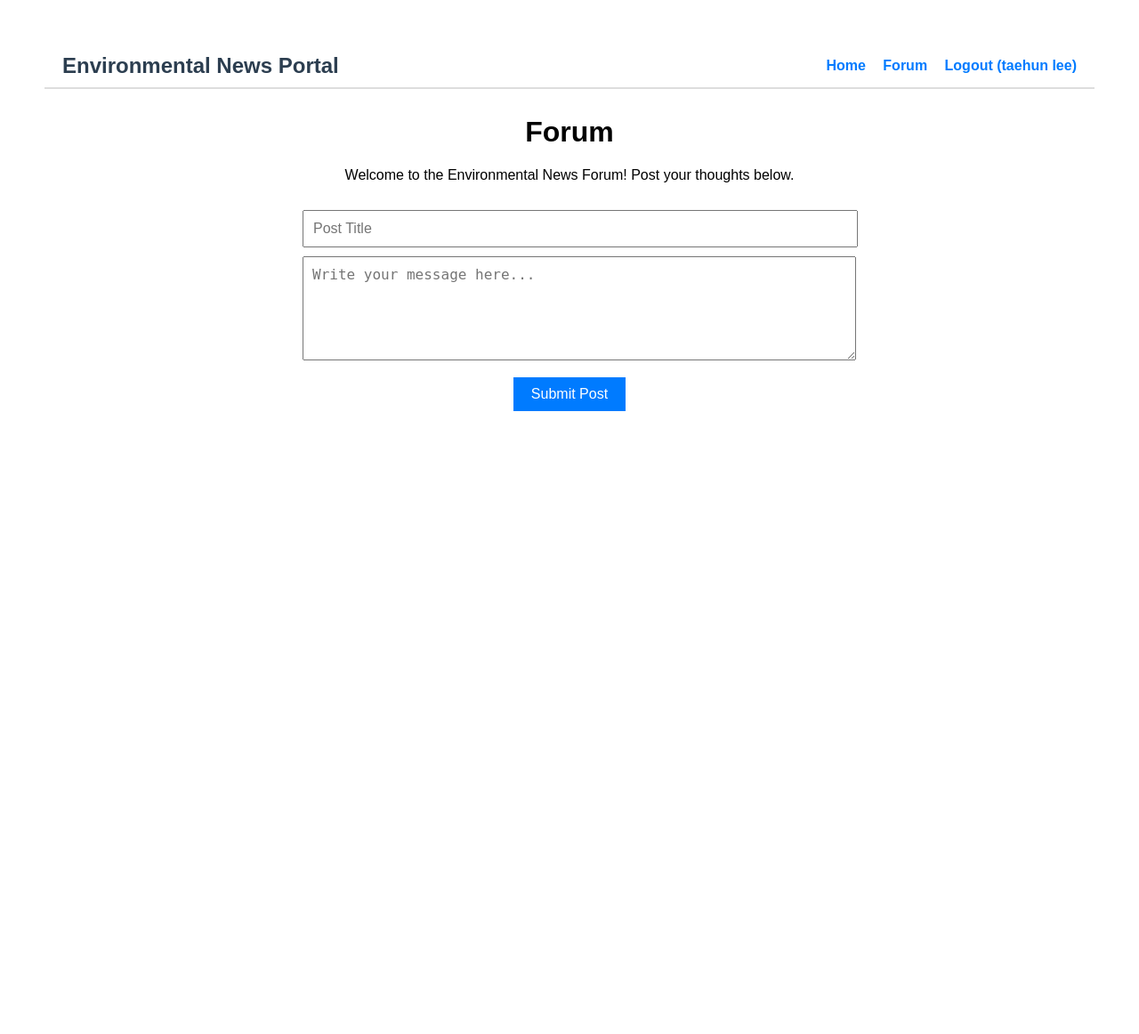
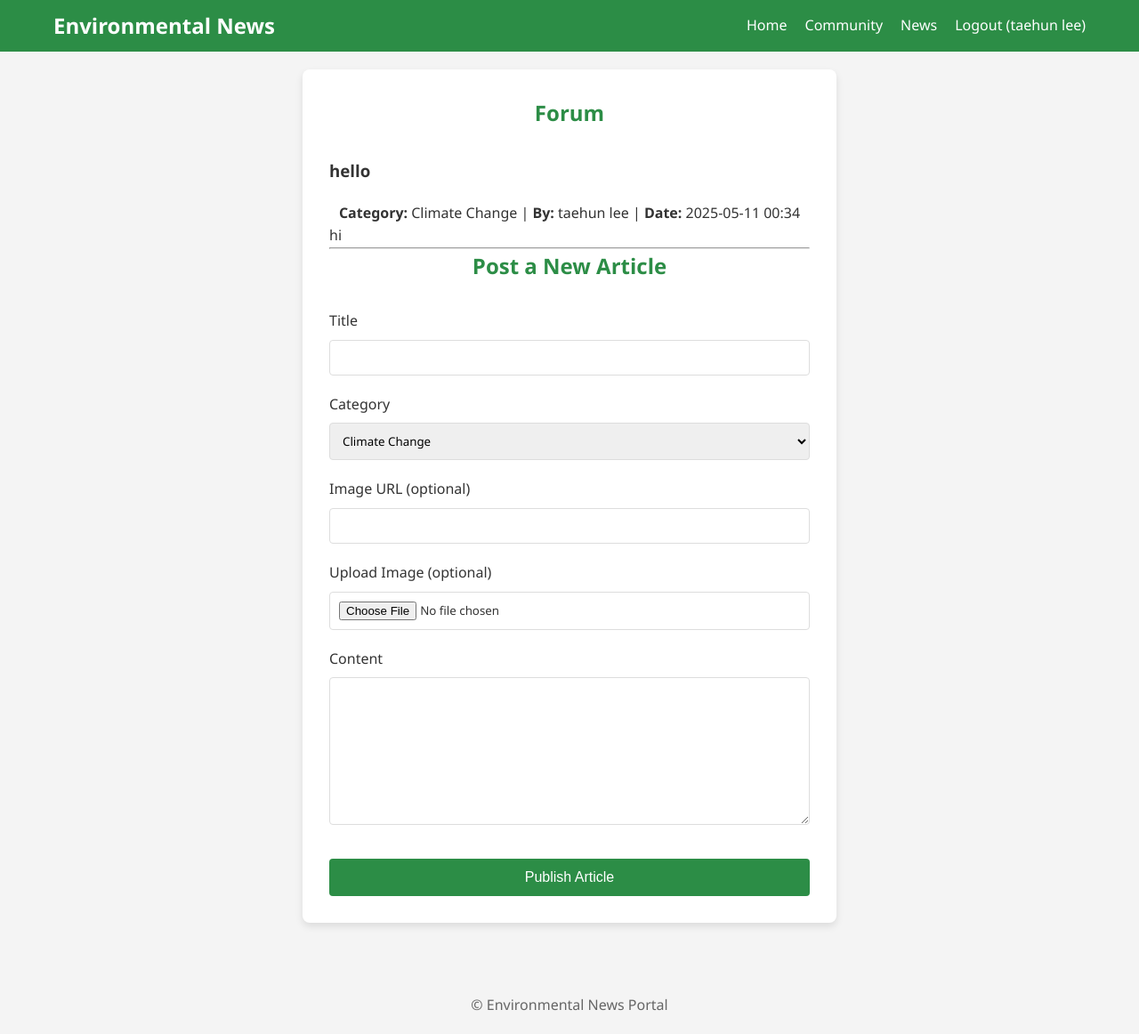
Before and after one commit to TaehunLeee5/env-news-portal, a Flask app: page /forum in a window 1280 px wide. Shown: the whole page at 89% size. Before the commit the page ends 462 px from the top, so only its background shows below. Run offline with Flask 3, Linux system fonts and the light colour scheme; a user stored in the database is signed in; data comes from the database, SQL or seed files in the repository; both versions use the stored data as it was after the commit.

Commit message:
updating with database for sign up and sign in&forum page

```diff
--- a/app.py
+++ b/app.py
@@ -4,9 +4,15 @@ from flask import Flask, render_template, request, redirect, url_for, flash, ses
 import requests #used for external API calls; this is different from flask.request
 import weather_service
 import events_service
+import database
+import os
+from werkzeug.utils import secure_filename
 
 app = Flask(__name__)
 app.secret_key = 'your_secret_key_here'  # Change this in production!
+
+# Initialize the database
+database.init_db()
 
 # Dummy user data (you can replace with a real database)
 dummy_user = {
@@ -14,6 +20,13 @@ dummy_user = {
     'password': 'password123',
     'name': 'John Doe'
 }
+
+UPLOAD_FOLDER = os.path.join('static', 'uploads')
+ALLOWED_EXTENSIONS = {'png', 'jpg', 'jpeg', 'gif'}
+app.config['UPLOAD_FOLDER'] = UPLOAD_FOLDER
+
+def allowed_file(filename):
+    return '.' in filename and filename.rsplit('.', 1)[1].lower() in ALLOWED_EXTENSIONS
 
 @app.context_processor
 def inject_now():
@@ -26,7 +39,28 @@ def home():
 
 @app.route('/forum', methods=['GET', 'POST'])
 def forum():
-    return render_template('forum.html')
+    from database import add_forum_post, get_all_forum_posts
+    posts = get_all_forum_posts()
+    if request.method == 'POST':
+        if 'user_id' not in session:
+            flash("You must be logged in to post a message.", "flash-error")
+            return redirect(url_for('login'))
+        title = request.form.get('title')
+        category = request.form.get('category')
+        image_url = request.form.get('image_url')
+        content = request.form.get('content')
+        uploaded_image = None
+        if 'uploaded_image' in request.files:
+            file = request.files['uploaded_image']
+            if file and allowed_file(file.filename):
+                filename = secure_filename(file.filename)
+                os.makedirs(app.config['UPLOAD_FOLDER'], exist_ok=True)
+                file.save(os.path.join(app.config['UPLOAD_FOLDER'], filename))
+                uploaded_image = filename
+        add_forum_post(session['user_id'], session['user_name'], title, category, image_url, uploaded_image, content)
+        flash("Your post has been submitted!", "flash-success")
+        return redirect(url_for('forum'))
+    return render_template('forum.html', posts=posts)
 
 @app.route('/signup', methods=['GET', 'POST'])
 def signup():
@@ -40,9 +74,13 @@ def signup():
             flash("Passwords do not match. Please try again.", "flash-error")
             return render_template('signup.html')
 
-        # Here, you'd typically save the user to a database
-        flash("Sign up successful! Please log in.", "flash-success")
-        return redirect(url_for('login'))
+        # Create new user in database
+        if database.create_user(name, email, password):
+            flash("Sign up successful! Please log in.", "flash-success")
+            return redirect(url_for('login'))
+        else:
+            flash("Email already exists. Please use a different email.", "flash-error")
+            return render_template('signup.html')
 
     return render_template('signup.html')
 
@@ -52,9 +90,10 @@ def login():
         email = request.form.get('email')
         password = request.form.get('password')
 
-        if email == dummy_user['email'] and password == dummy_user['password']:
-            session['user_id'] = email
-            session['user_name'] = dummy_user['name']
+        user = database.verify_user(email, password)
+        if user:
+            session['user_id'] = user['id']
+            session['user_name'] = user['name']
             flash("Logged in successfully!", "flash-success")
             return redirect(url_for('home'))
         else:
@@ -101,21 +140,3 @@ def events():
 
 if __name__ == '__main__':
     app.run(debug=True)
-
-@app.route('/forum', methods=['GET', 'POST'])
-def forum():
-    if request.method == 'POST':
-        if 'user_id' not in session:
-            flash("You must be logged in to post a message.", "flash-error")
-            return redirect(url_for('login'))
-
-        title = request.form.get('title')
-        content = request.form.get('content')
-
-        # For now, just print it (later save into database or list)
-        print(f"New Forum Post by {session['user_name']}: {title} - {content}", flush=True)
-
-        flash("Your post has been submitted!", "flash-success")
-        return redirect(url_for('forum'))
-
-    return render_template('forum.html')
--- a/requirements.txt
+++ b/requirements.txt
@@ -1,9 +1,9 @@
-Flask==3.0.2
+Flask==3.0.0
 Werkzeug==3.0.1
 Jinja2==3.1.3
 MarkupSafe==2.1.5
 itsdangerous==2.1.2
 click==8.1.7
-requests
+requests==2.31.0
 python-dotenv
 beautifulsoup4
--- a/templates/forum.html
+++ b/templates/forum.html
@@ -1,93 +1,61 @@
-<!DOCTYPE html>
-<html lang="en">
-<head>
-    <meta charset="UTF-8">
-    <meta name="viewport" content="width=device-width, initial-scale=1.0">
-    <title>Forum - Environmental News Portal</title>
-    <style>
-        body {
-            font-family: Arial, sans-serif;
-            margin: 50px;
-        }
-        .header {
-            display: flex;
-            justify-content: space-between;
-            align-items: center;
-            padding: 10px 20px;
-            border-bottom: 2px solid #ddd;
-        }
-        .title {
-            font-size: 24px;
-            color: #2c3e50;
-            font-weight: bold;
-        }
-        .nav {
-            font-size: 16px;
-        }
-        .nav a {
-            margin-left: 15px;
-            text-decoration: none;
-            color: #007bff;
-            font-weight: bold;
-        }
-        .nav a:hover {
-            text-decoration: underline;
-        }
-        .content {
-            max-width: 600px;
-            margin: 30px auto;
-            text-align: center;
-        }
-        form {
-            margin-top: 20px;
-        }
-        input, textarea {
-            width: 100%;
-            margin-top: 10px;
-            padding: 10px;
-            font-size: 16px;
-        }
-        button {
-            margin-top: 15px;
-            padding: 10px 20px;
-            font-size: 16px;
-            background-color: #007bff;
-            color: white;
-            border: none;
-            cursor: pointer;
-        }
-        button:hover {
-            background-color: #0056b3;
-        }
-    </style>
-</head>
-<body>
+{% extends "layout.html" %}
 
-    <div class="header">
-        <div class="title">Environmental News Portal</div>
-        <div class="nav">
-            <a href="{{ url_for('home') }}">Home</a>
-            <a href="{{ url_for('forum') }}">Forum</a>
-            {% if 'user_id' in session %}
-                <a href="{{ url_for('logout') }}">Logout ({{ session['user_name'] }})</a>
-            {% else %}
-                <a href="{{ url_for('login') }}">Login</a>
-                <a href="{{ url_for('signup') }}">Sign Up</a>
-            {% endif %}
+{% block content %}
+<div class="auth-container">
+    <h2>Forum</h2>
+    <div class="forum-posts">
+        {% if posts %}
+            {% for post in posts %}
+                <div class="forum-post">
+                    <h3>{{ post['title'] }}</h3>
+                    <p><strong>Category:</strong> {{ post['category'] }} | <strong>By:</strong> {{ post['user_name'] }} | <strong>Date:</strong> {{ post['created_at'][:16].replace('T', ' ') if post['created_at'] else '' }}</p>
+                    {% if post['image_url'] %}
+                        <img src="{{ post['image_url'] }}" alt="Post Image" style="max-width:100%;max-height:200px;margin-bottom:10px;">
+                    {% endif %}
+                    {% if post['uploaded_image'] %}
+                        <img src="{{ url_for('static', filename='uploads/' ~ post['uploaded_image']) }}" alt="Uploaded Image" style="max-width:100%;max-height:200px;margin-bottom:10px;">
+                    {% endif %}
+                    <div class="forum-content">{{ post['content'] }}</div>
+                </div>
+            {% endfor %}
+        {% else %}
+            <p>No posts yet. Be the first to post!</p>
+        {% endif %}
+    </div>
+    {% if 'user_id' in session %}
+    <hr>
+    <h2>Post a New Article</h2>
+    <form method="POST" enctype="multipart/form-data">
+        <div class="form-group">
+            <label for="title">Title</label>
+            <input type="text" id="title" name="title" required>
         </div>
-    </div>
-
-    <div class="content">
-        <h1>Forum</h1>
-        <p>Welcome to the Environmental News Forum! Post your thoughts below.</p>
-
-        <form method="POST">
-            <input type="text" name="title" placeholder="Post Title" required>
-            <textarea name="content" placeholder="Write your message here..." rows="5" required></textarea>
-            <button type="submit">Submit Post</button>
-        </form>
-
-    </div>
-
-</body>
-</html>
+        <div class="form-group">
+            <label for="category">Category</label>
+            <select id="category" name="category" required>
+                <option value="Climate Change">Climate Change</option>
+                <option value="Conservation">Conservation</option>
+                <option value="Pollution">Pollution</option>
+                <option value="Wildlife">Wildlife</option>
+                <option value="Other">Other</option>
+            </select>
+        </div>
+        <div class="form-group">
+            <label for="image_url">Image URL (optional)</label>
+            <input type="url" id="image_url" name="image_url">
+        </div>
+        <div class="form-group">
+            <label for="uploaded_image">Upload Image (optional)</label>
+            <input type="file" id="uploaded_image" name="uploaded_image" accept="image/*">
+        </div>
+        <div class="form-group">
+            <label for="content">Content</label>
+            <textarea id="content" name="content" rows="8" required></textarea>
+        </div>
+        <button type="submit" class="publish-btn">Publish Article</button>
+    </form>
+    {% else %}
+    <p style="text-align:center;margin-top:30px;">Log in to post your own article.</p>
+    {% endif %}
+</div>
+{% endblock %}
--- a/templates/index.html
+++ b/templates/index.html
@@ -54,7 +54,6 @@
             <a href="{{ url_for('home') }}">Home</a>
             <a href="{{ url_for('forum') }}">Forum</a>
             {% if 'user_id' in session %}
-                <a href="{{ url_for('post_article') }}">Post Article</a>
                 <a href="{{ url_for('logout') }}">Logout ({{ session['user_name'] }})</a>
             {% elif request.path not in ['/login', '/signup'] %}
                 <a href="{{ url_for('login') }}">Login</a>
--- a/templates/layout.html
+++ b/templates/layout.html
@@ -12,11 +12,11 @@
             </div>
             <ul class="nav-links">
                 <li><a href="{{ url_for('home') }}">Home</a></li>
-                <li><a href="{{ url_for('home') }}">Community</a></li>   <!-- not implemented yet -->
+                <li><a href="{{ url_for('forum') }}">Community</a></li>
                 <li><a href="{{ url_for('home') }}">News</a></li> <!-- not implemented yet -->
                 <!--TODO: logged in users should not see/access login and signup pages-->
                 {% if 'user_id' in session %}
-                    <li><a href="{{ url_for('post_article') }}">Post Article</a></li>
+                    <!--<li><a href="{{ url_for('post_article') }}">Post Article</a></li>-->
                     <li><a href="{{ url_for('logout') }}">Logout ({{ session['user_name'] }})</a></li>
                 {% elif request.path not in ['/login', '/signup'] %}
                     <li><a href="{{ url_for('login') }}">Login</a></li>
--- a/templates/login.html
+++ b/templates/login.html
@@ -19,11 +19,5 @@
     </form>
 
     <p>Don't have an account? <a href="{{ url_for('signup') }}">Sign up</a></p>
-
-    <div class="social-login">
-        <h4>Or log in with:</h4>
-        <a href="{{ url_for('login_google') }}" class="google-btn">Continue with Google</a>
-    </div>
-
 </div>
 {% endblock %}
--- a/templates/signup.html
+++ b/templates/signup.html
@@ -7,17 +7,17 @@
     <form method="POST" action="{{ url_for('signup') }}" onsubmit="return validateSignupForm()" id="signupForm">
         <div class="form-group">
             <label for="name">Full Name</label>
-            <input type="text" id="name" name="name" value="John Doe" oninput="this.setCustomValidity('')" required>
+            <input type="text" id="name" name="name"  oninput="this.setCustomValidity('')" required>
         </div>
 
         <div class="form-group">
             <label for="email">Email Address</label>
-            <input type="email" id="email" name="email" value="john.doe@mail.com" oninput="this.setCustomValidity('')" required>
+            <input type="email" id="email" name="email"  oninput="this.setCustomValidity('')" required>
         </div>
 
         <div class="form-group">
             <label for="password">Password</label>
-            <input type="password" id="password" name="password" value="#Qwerty1234" minlength=6 maxlength=20 oninput="this.setCustomValidity('')" required>
+            <input type="password" id="password" name="password" oninput="this.setCustomValidity('')" required>
         </div>
 
         <div class="form-group">
```
Also changed, not shown: database.py (added, +76 -0 lines), static/content/signup.js (+1 -13 lines), database.db (added).
